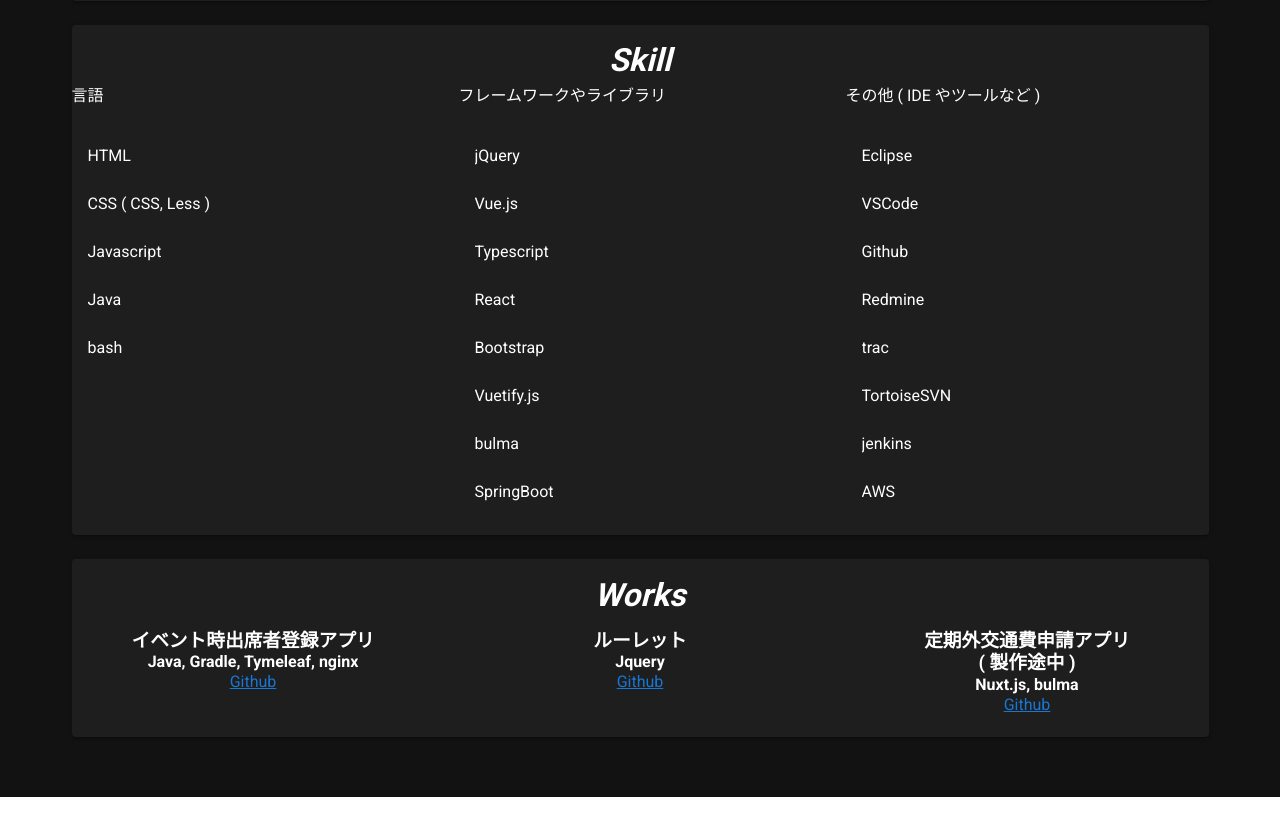
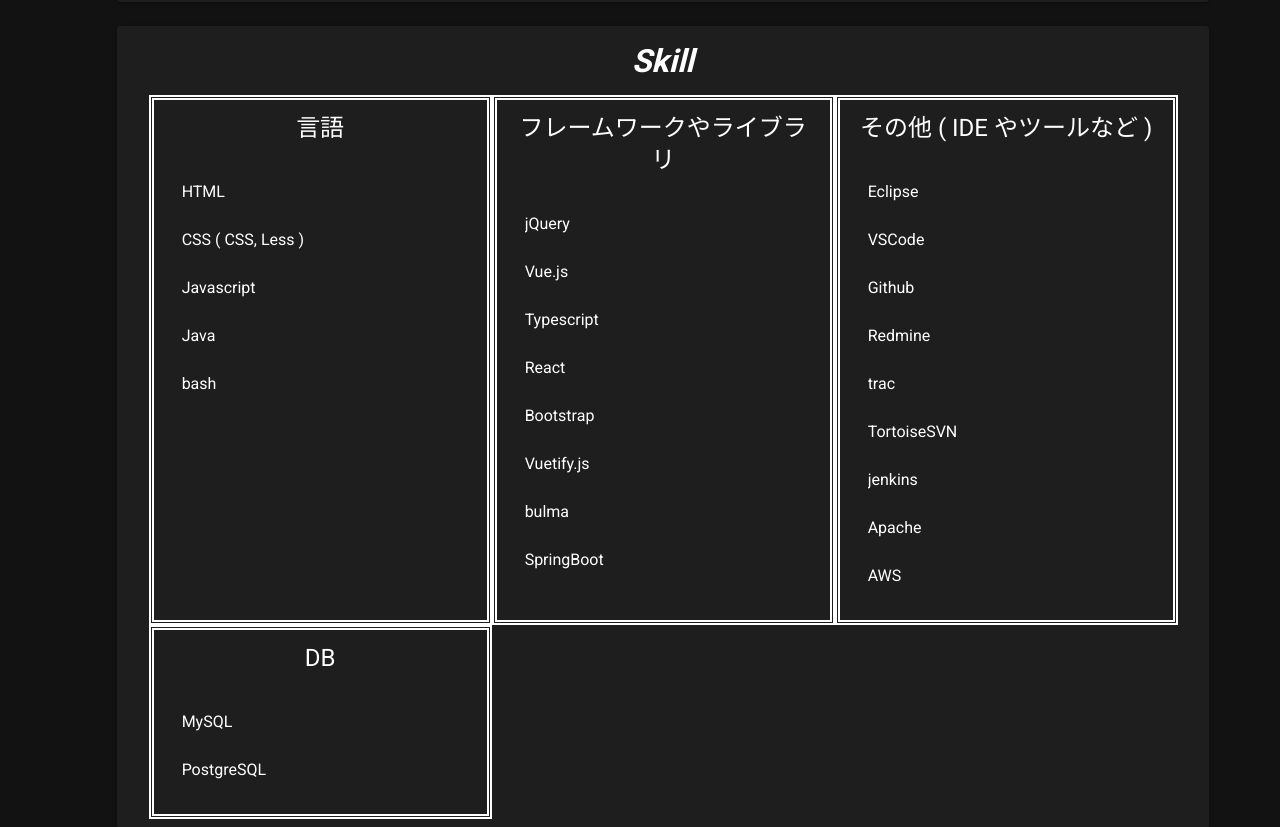
Before and after one commit to m5e2/Self-Introduction, a Nuxt app: page / in a window 1280 px wide. Shown: the part 1173-2000 px from the top of the page. Before the commit the page ends 1970 px from the top, so only its background shows below. Built offline with nearby package versions, Linux system fonts and the light colour scheme.

Commit message:
Update index.vue

```diff
--- a/pages/index.vue
+++ b/pages/index.vue
@@ -7,7 +7,7 @@
       </div>
       <v-col class="text-center">
         <v-card class="profile">
-          <h1 class="font-italic font-weight-bold">Profile</h1>
+          <h1 class="colum-title font-italic font-weight-bold">Profile</h1>
           <v-list shaped>
             <v-list-item v-for="(list, i) in profileLists" :key="i">
               <v-list-item-content>{{ list.value }}</v-list-item-content>
@@ -17,10 +17,10 @@
       </v-col>
       <v-col class="text-center" cols="12">
         <v-card class="skill">
-          <h1 class="font-italic font-weight-bold">Skill</h1>
+          <h1 class="colum-title font-italic font-weight-bold">Skill</h1>
           <v-row cols="12">
-            <v-col class="text-center" cols="4">
-              <p class="text-left">{{ COLUM_LANG_TITLE }}</p>
+            <v-col class="text-center skill-content" cols="4">
+              <p class="text-center headline">{{ COLUM_LANG_TITLE }}</p>
               <p />
               <v-list shaped>
                 <v-list-item v-for="(lang, i) in Languages" :key="i">
@@ -28,8 +28,8 @@
                 </v-list-item>
               </v-list>
             </v-col>
-            <v-col class="text-center" cols="4">
-              <p class="text-left">{{ COLUM_FW_LIB_TITLE }}</p>
+            <v-col class="text-center skill-content" cols="4">
+              <p class="text-center headline">{{ COLUM_FW_LIB_TITLE }}</p>
               <p />
               <v-list shaped>
                 <v-list-item v-for="(fw_lib, i) in framework_library" :key="i">
@@ -37,12 +37,21 @@
                 </v-list-item>
               </v-list>
             </v-col>
-            <v-col class="text-center" cols="4">
-              <p class="text-left">{{ COLUM_TOOL_TITLE }}</p>
+            <v-col class="text-center skill-content" cols="4">
+              <p class="text-center headline">{{ COLUM_TOOL_TITLE }}</p>
               <p />
               <v-list shaped>
                 <v-list-item v-for="(other, i) in others" :key="i">
                   <v-list-item-content>{{ other.name }}</v-list-item-content>
+                </v-list-item>
+              </v-list>
+            </v-col>
+            <v-col class="text-center skill-content" cols="4">
+              <p class="text-center headline">{{ COLUM_DB_TITLE }}</p>
+              <p />
+              <v-list shaped>
+                <v-list-item v-for="(d, i) in db" :key="i">
+                  <v-list-item-content>{{ d.name }}</v-list-item-content>
                 </v-list-item>
               </v-list>
             </v-col>
@@ -51,27 +60,27 @@
       </v-col>
       <v-col class="text-center" cols="12">
         <v-card class="work">
-          <h1 class="font-italic font-weight-bold">Works</h1>
+          <h1 class="colum-title font-italic font-weight-bold">Works</h1>
           <v-row cols="12">
-            <v-col cols="4">
+            <v-col class="skill-content" cols="4">
               <v-list-item-content>
                 <h3>イベント時出席者登録アプリ</h3>
-                <h4>Java, Gradle, Tymeleaf, nginx</h4>
+                <v-card-subtitle>Java, Gradle, Tymeleaf, nginx</v-card-subtitle>
                 <a href="https://github.com/m5e/Acceptance-confirmation">Github</a>
               </v-list-item-content>
             </v-col>
-            <v-col cols="4">
+            <v-col class="skill-content" cols="4">
               <v-list-item-content>
                 <h3>ルーレット</h3>
-                <h4>Jquery</h4>
+                <v-card-subtitle>Jquery</v-card-subtitle>
                 <a href="https://github.com/m5e/Practice-Roulette-Machine">Github</a>
               </v-list-item-content>
             </v-col>
-            <v-col cols="4">
+            <v-col class="skill-content" cols="4">
               <v-list-item-content>
                 <h3>定期外交通費申請アプリ</h3>
                 <h3>( 製作途中 )</h3>
-                <h4>Nuxt.js, bulma</h4>
+                <v-card-subtitle>Nuxt.js, bulma</v-card-subtitle>
                 <a href="https://github.com/m5e/transportation-expenses">Github</a>
               </v-list-item-content>
             </v-col>
@@ -89,6 +98,7 @@
     return {
       COLUM_LANG_TITLE: "言語",
       COLUM_FW_LIB_TITLE: "フレームワークやライブラリ",
+      COLUM_DB_TITLE: "DB",
       COLUM_TOOL_TITLE: "その他 ( IDE やツールなど )",
       profileLists: [
         { value: "出身： 宮城県" },
@@ -116,6 +126,7 @@
         { name: "bulma" },
         { name: "SpringBoot" }
       ],
+      db: [{ name: "MySQL" }, { name: "PostgreSQL" }],
       others: [
         { name: "Eclipse" },
         { name: "VSCode" },
@@ -124,6 +135,7 @@
         { name: "trac" },
         { name: "TortoiseSVN" },
         { name: "jenkins" },
+        { name: "Apache" },
         { name: "AWS" }
       ]
     };
@@ -134,22 +146,39 @@
 .image-container {
   position: relative;
 }
+
 .image-container p {
   position: absolute;
   top: 58%;
   left: 50%;
   transform: translate(-50%, -50%);
 }
+
 .image {
   width: 100%;
   height: 100%;
 }
+
 .profile,
 .skill,
 .work {
   padding-top: 1%;
-  padding-bottom: 1%;
+  padding-bottom: 2%;
 }
-.work {
+
+.colum-title {
+  padding-bottom: 2%;
+}
+
+.skill-content {
+  border: thick double;
+}
+
+.col-4 {
+  max-width: 32%;
+}
+
+.row {
+  padding-left: 4%;
 }
 </style>
```
Also changed, not shown: 3 other files (tests, documents, lock files or other folders).
